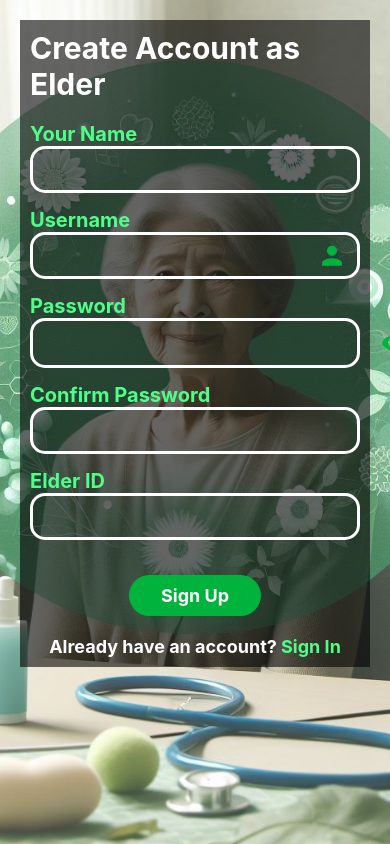
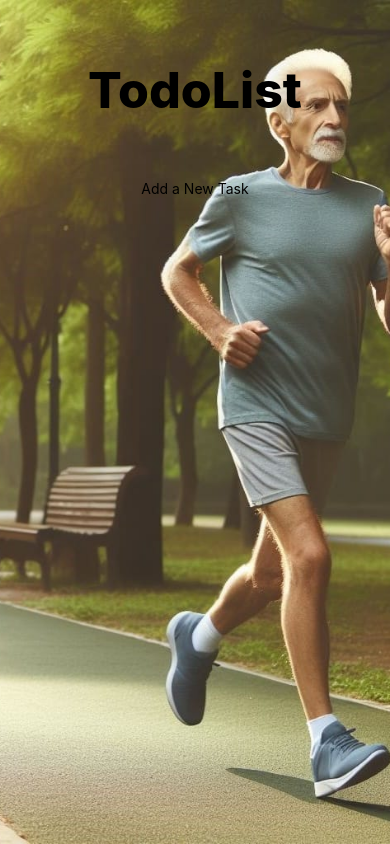
Before and after one commit to Anuja-HPK/ElderPal, a React Native app in the folder ElderPal/: screen / in a window 390 px wide. Built offline with nearby package versions, Linux system fonts and the light colour scheme.

Commit message:
Implemented a screen to the Todo List.
Add title and the background image to the screen.

```diff
--- a/ElderPal/App.js
+++ b/ElderPal/App.js
@@ -1,13 +1,13 @@
-
 import LogInScreen from "./app/screens/LogInScreeen";
 import ChooseRoleScreen from "./app/screens/ChooseRoleScreen";
 import SignInScreen from  "./app/screens/SignInScreen";
 import ElderSignUp from  "./app/screens/ElderSignUp";
+import TodoList from "./app/screens/TodoList";
 
 export default function App() {
   return (
     <>
-      <ElderSignUp />
+      <TodoList />
     </>
   );
 }
--- /dev/null
+++ b/ElderPal/app/screens/TodoList.js
@@ -0,0 +1,34 @@
+import {
+  View,
+  Text,
+  TouchableOpacity,
+  ScrollView,
+  ImageBackground,
+} from "react-native";
+import React from "react";
+
+export default function TodoList() {
+  return (
+    <ImageBackground
+      source={require("../assets/todo_home.jpg")}
+      style={{ width: "100%", height: "100%" }}
+    >
+      <ScrollView>
+        <View style={{ alignItems: "center" }}>
+          <Text
+            style={{
+              marginVertical: 60,
+              fontSize: 50,
+              fontWeight: 800,
+            }}
+          >
+            TodoList
+          </Text>
+          <TouchableOpacity>
+            <Text>Add a New Task</Text>
+          </TouchableOpacity>
+        </View>
+      </ScrollView>
+    </ImageBackground>
+  );
+}
```
Also changed, not shown: ElderPal/app/assets/todo_home.jpg (added), ElderPal/app/screens/ChooseRoleScreen.js (renamed from ElderPal/app/screens/ChooseRoleScreen.jsx).
